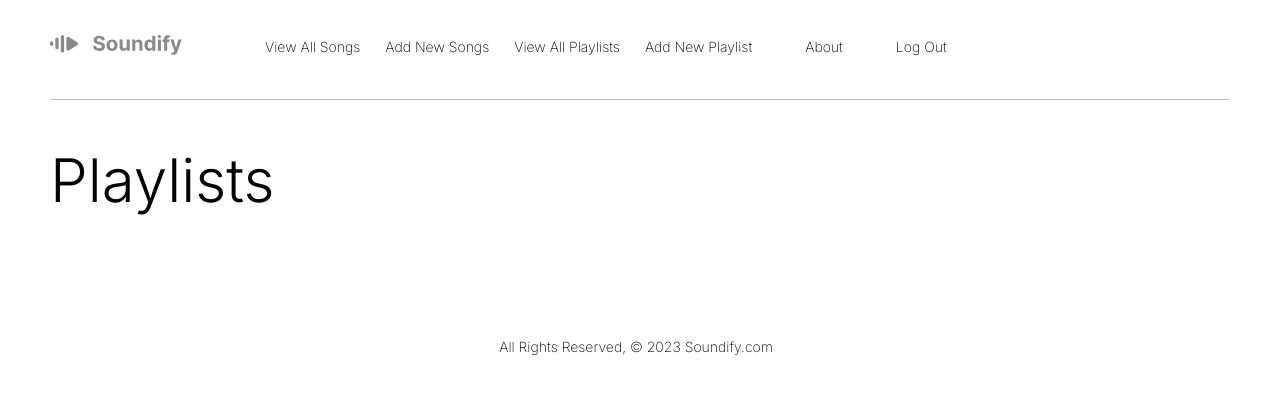
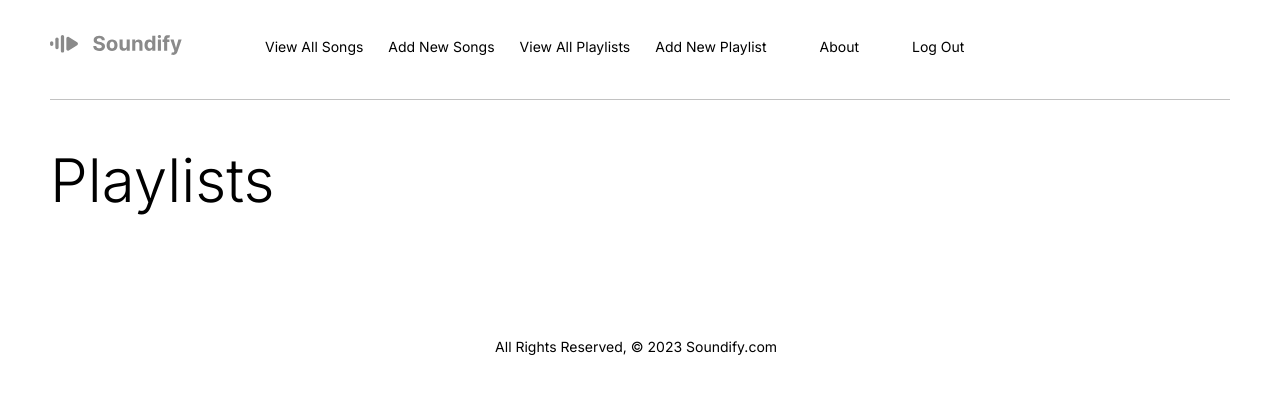
Before and after one commit to seanh101/Soundify, a Django app: page /playlists/ in a window 1280 px wide. Shown: the top 394 px of the page. Run offline with Django 4.2, Linux system fonts and the light colour scheme; the visitor is signed in with stand-in values (Sample User, id 1); data that the repository does not hold is empty.

Commit message:
Updating style, adding brand colors
Co-authored-by:
Jon Schiavone <jonschiavoneucf@gmail.com>
Sean Harrington <seanharrington4189@gmail.com>
Ian Abbene <ianabbene@gmail.com>
Marley Sellem <mzsellem@hotmail.com>
Chase Hilsinger <chasehilsinger@gmail.com>

```diff
--- a/main_app/static/css/style.css
+++ b/main_app/static/css/style.css
@@ -3,6 +3,15 @@
     --gap: 50px;
     --header-height: 100px;
     --side-nav-width: 200px;
+
+    /* Colors */
+    --purple-main: #9B71F6;
+    --purple-shadow: #8550F7;
+    --neon-main: #D6F050;
+    --neon-highlight: #EAF9A9;
+    --gray: #ccc;
+    --white: #fff;
+    --black: #1E1E1E;
 
 }
 
@@ -11,7 +20,7 @@
 *::after {
     box-sizing: border-box;
     font-family: 'Geologica', sans-serif;
-    font-weight: 200;
+    font-weight: 400;
 }
 
 @media (prefers-reduced-motion: no-preference) {
@@ -61,6 +70,7 @@
     background: white;
     line-height: 1.75;
     color: #000000;
+    max-height: 100vh;
 }
 
 h1,
@@ -132,7 +142,8 @@
 }
 
 th {
-    font-weight: 300;letter-spacing: 0.03em;
+    font-weight: 300;
+    letter-spacing: 0.03em;
     font-weight: 500;
 }
 
@@ -251,8 +262,8 @@
     /* 320 */
     height: var(--h);
     width: var(--w);
-    background: rgba(0,0,0,0);
-    /* border-radius: 20px; */
+    background: rgba(0, 0, 0, 0);
+    border-radius: 20px;
     padding: 35px;
     overflow-y: hidden;
     border: 1px solid #B4B4B4;
@@ -260,10 +271,10 @@
 }
 
 .pl-card a {
-    top:0;
-    left:0;
-    right:0;
-    bottom:0;
+    top: 0;
+    left: 0;
+    right: 0;
+    bottom: 0;
     position: absolute;
 }
 
@@ -304,7 +315,8 @@
     display: block;
 } */
 
-.pl-card-author, .pl-card-details {
+.pl-card-author,
+.pl-card-details {
     color: #797979;
 
 }
--- a/main_app/templates/playlists/detail.html
+++ b/main_app/templates/playlists/detail.html
@@ -19,10 +19,6 @@
     <div class="pl-main">
         <div class="pl-img-container">
             <img src="../../static/images/playlistexample.png" alt="" class="pl-img">
-            <div class="pl-img-edit">
-                <label for="pl-img-edit-input">Paste image address:</label>
-                <input class="pl-img-edit-input" name="pl-img-edit-input" value="https://...">
-            </div>
         </div>
         <div class="pl-info">
             <div class="pl-info-content-spacer">
--- a/main_app/templates/playlists/index.html
+++ b/main_app/templates/playlists/index.html
@@ -10,12 +10,8 @@
     <div class="pl-card">
         <a href="{% url 'playlists_detail' playlist.id %}">
         </a>
-        <div class="pl-img-edit">
-            <label for="pl-img-edit-input">Paste image address:</label>
-            <input class="pl-img-edit-input" name="pl-img-edit-input" value="https://...">
-        </div>
         <img src="../../static/images/playlistexample.png" alt="" class="img">
-            <h4 class="pl-card-title">{{ playlist.name }}</h4>
+        <h4 class="pl-card-title">{{ playlist.name }}</h4>
         <div class="pl-card-author-details-container">
             <div class="profile-img"></div>
             <span class="pl-card-author">
--- a/main_app/views.py
+++ b/main_app/views.py
@@ -23,7 +23,7 @@
 
 @login_required
 def playlists_detail(request, playlist_id):
-    playlist = Playlist.objects.get(id=playlist_id),
+    playlist = Playlist.objects.get(id=playlist_id)
     playlists = Playlist.objects.filter(user=request.user)
 
     return render(request, 'playlists/detail.html', {
```
Also changed, not shown: main_app/static/images/playlistexample.png (added).
